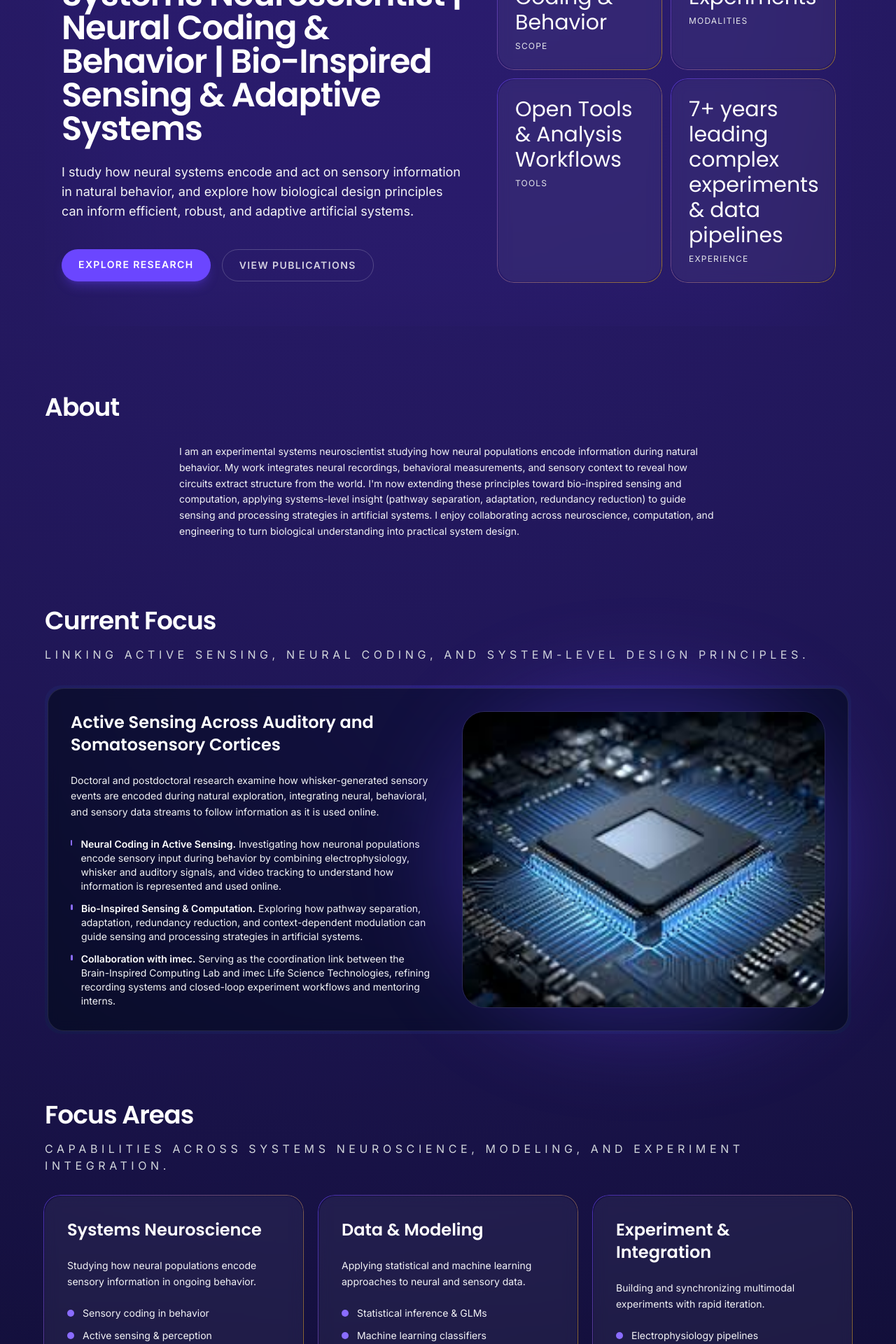
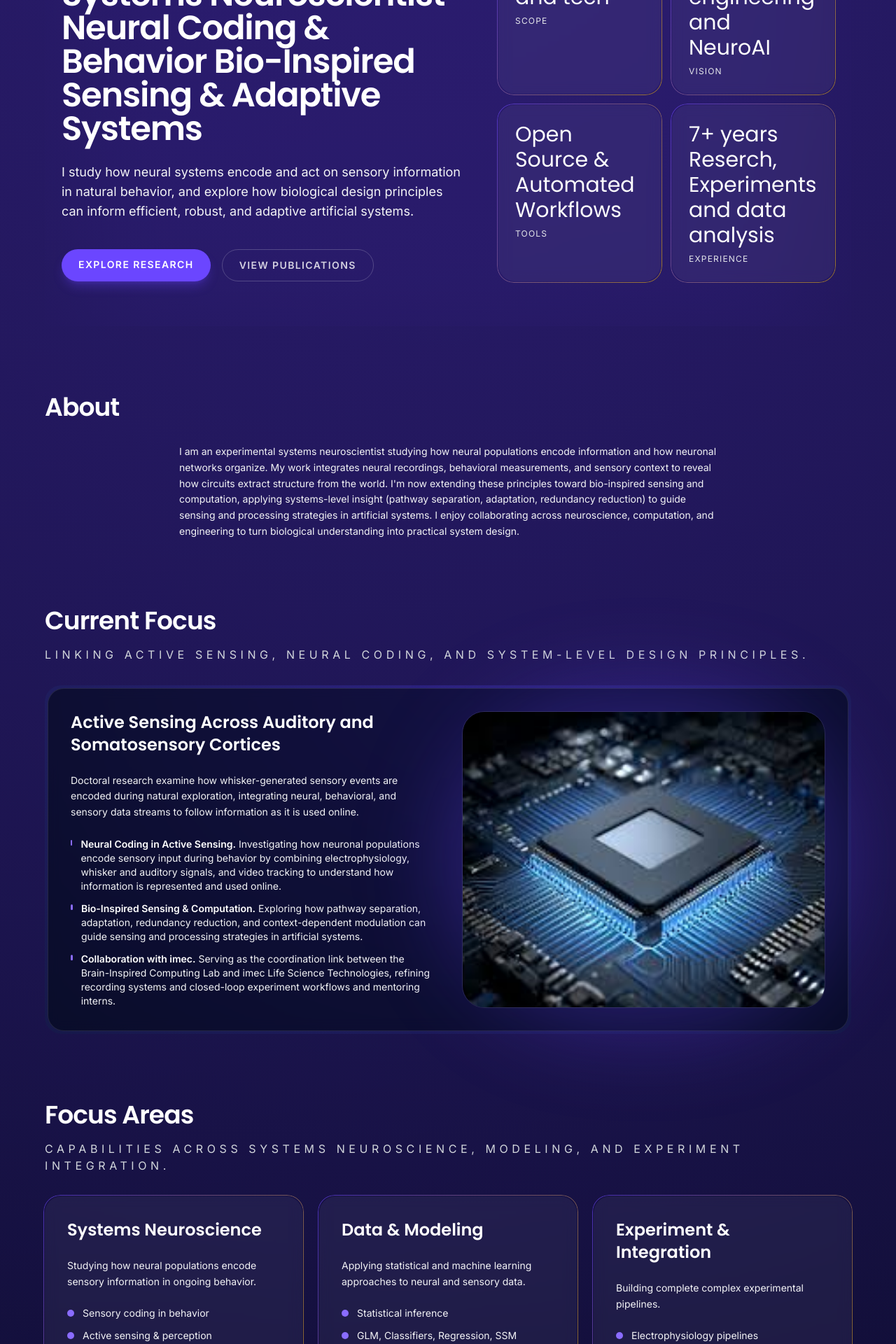
Before and after one commit to benefron/benefron.github.io, a Next.js app: page / in a window 1280 px wide. Shown: the part 240-2160 px from the top of the page at 70% size. Built offline with nearby package versions, Linux system fonts and the light colour scheme.

Commit message:
updated content

```diff
--- a/app/page.tsx
+++ b/app/page.tsx
@@ -16,7 +16,7 @@ export default function HomePage() {
           <h2>About</h2>
         </div>
         <p className="mx-auto max-w-3xl text-sm leading-relaxed text-ink-200">
-          I am an experimental systems neuroscientist studying how neural populations encode information during natural behavior. My work integrates
+          I am an experimental systems neuroscientist studying how neural populations encode information and how neuronal networks organize. My work integrates
           neural recordings, behavioral measurements, and sensory context to reveal how circuits extract structure from the world. I&apos;m now extending
           these principles toward bio-inspired sensing and computation, applying systems-level insight (pathway separation, adaptation, redundancy
           reduction) to guide sensing and processing strategies in artificial systems. I enjoy collaborating across neuroscience, computation, and
@@ -34,7 +34,7 @@ export default function HomePage() {
               <div className="space-y-6 lg:w-1/2">
                 <h3 className="text-2xl font-semibold text-white">Active Sensing Across Auditory and Somatosensory Cortices</h3>
                 <p className="text-sm leading-relaxed text-ink-200">
-                  Doctoral and postdoctoral research examine how whisker-generated sensory events are encoded during natural exploration, integrating neural,
+                  Doctoral research examine how whisker-generated sensory events are encoded during natural exploration, integrating neural,
                   behavioral, and sensory data streams to follow information as it is used online.
                 </p>
                 <ul className="space-y-3 text-sm text-ink-200">
--- a/content/data.ts
+++ b/content/data.ts
@@ -1,6 +1,6 @@
 export const hero = {
   name: "Ben Efron, PhD",
-  title: "Systems Neuroscientist | Neural Coding & Behavior | Bio-Inspired Sensing & Adaptive Systems",
+  title: "Systems Neuroscientist Neural Coding & Behavior Bio-Inspired Sensing & Adaptive Systems",
   summary:
     "I study how neural systems encode and act on sensory information in natural behavior, and explore how biological design principles can inform efficient, robust, and adaptive artificial systems.",
   ctaPrimary: {
@@ -14,10 +14,10 @@ export const hero = {
 };
 
 export const stats = [
-  { label: "Scope", value: "Neural Coding & Behavior" },
-  { label: "Modalities", value: "Multimodal Experiments" },
-  { label: "Tools", value: "Open Tools & Analysis Workflows" },
-  { label: "Experience", value: "7+ years leading complex experiments & data pipelines" }
+  { label: "Scope", value: "Neuroscience and tech" },
+  { label: "Vision", value: "Neuromorphic engineering and NeuroAI" },
+  { label: "Tools", value: "Open Source & Automated Workflows" },
+  { label: "Experience", value: "7+ years Reserch, Experiments and data analysis" }
 ];
 
 export const focusAreas = [
@@ -35,15 +35,15 @@ export const focusAreas = [
     title: "Data & Modeling",
     description: "Applying statistical and machine learning approaches to neural and sensory data.",
     bullets: [
-      "Statistical inference & GLMs",
-      "Machine learning classifiers",
+      "Statistical inference",
+      "GLM, Classifiers, Regression, SSM",
       "Neural & audio signal processing",
       "Time-series alignment & decoding"
     ]
   },
   {
     title: "Experiment & Integration",
-    description: "Building and synchronizing multimodal experiments with rapid iteration.",
+    description: "Building complete complex experimental pipelines.",
     bullets: [
       "Electrophysiology pipelines",
       "Multi-sensor synchronization",
@@ -58,7 +58,7 @@ export const timeline = [
     year: "2024-Present",
     label: "Postdoctoral Researcher, Brain-Inspired Computing Lab (University of Liege)",
     description:
-      "Experimental systems neuroscience and neural data analysis focused on active sensing. Coordinate with imec engineers to adapt recording and control systems for closed-loop experiments, mentor students and interns, and connect neural activity with sensor dynamics and behavior."
+      "Experimental systems neuroscience and neural data analysis focused on active sensing. Coordinate with imec engineers to adapt recording and control systems for closed-loop experiments, mentor students and interns, and model and design Neuro-inspired algorithms."
   },
   {
     year: "2017-2024",
```
